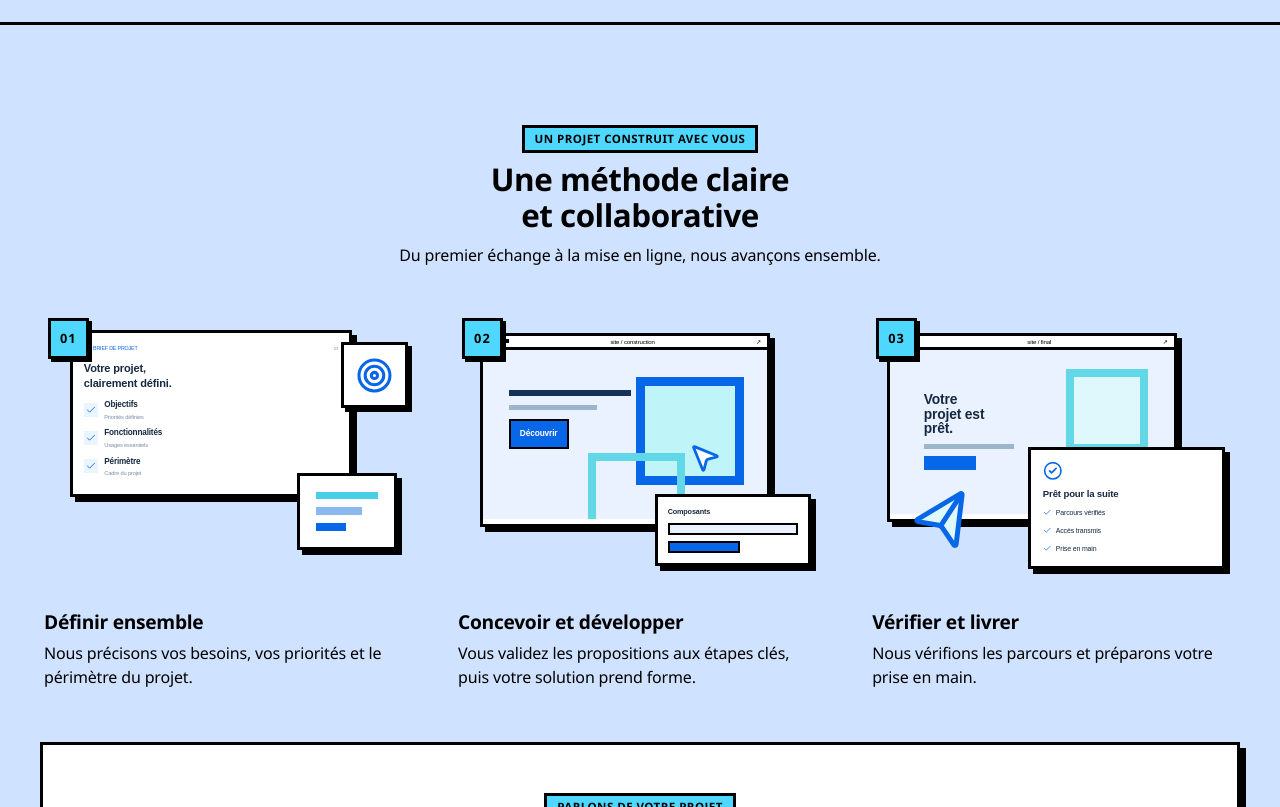
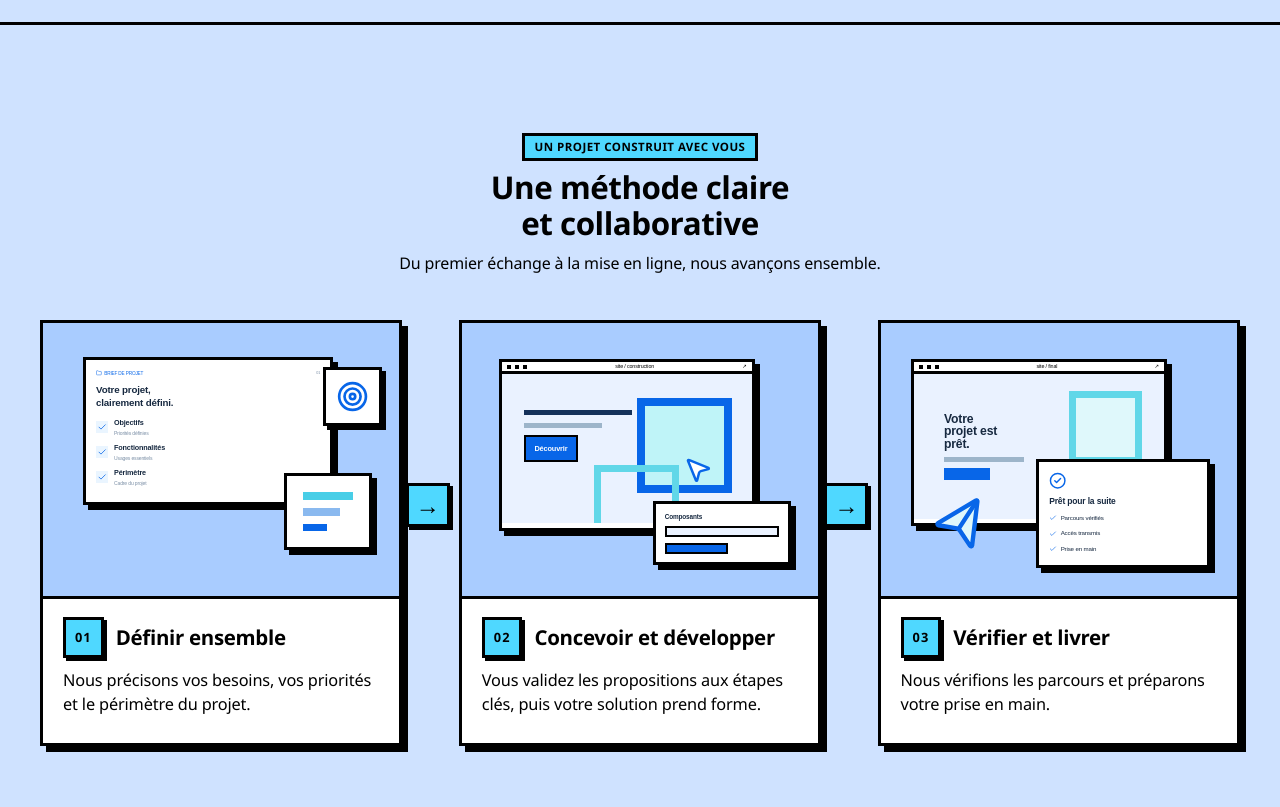
Before and after one commit to wiwi240/portfolio-, a React (Vite) app: page / in a window 1280 px wide. Shown: the part 2740-3547 px from the top of the page. Built offline with nearby package versions, Linux system fonts and the light colour scheme; a web font is replaced by a local one.

Commit message:
Home: method as bordered cards linked by arrows, contact as a full blue band with two actions
Co-Authored-By: Claude Sonnet 5.5 <noreply@anthropic.com>

```diff
--- a/src/components/home-page.css
+++ b/src/components/home-page.css
@@ -132,3 +132,11 @@ html.dark .illustration {
   .home-hero .home-actions { width: 100%; flex-direction: column; align-items: center; gap: 10px; margin-top: 24px; }
   .home-hero .home-actions .button { width: min(100%, 280px); }
 }
+
+/* Method card: visual on top, then number + title, then text. Contact: two actions side by side. */
+.home-method-head { display: flex; align-items: center; gap: 12px; }
+.home-method-head .home-step-number { position: static; flex: none; }
+.home-method-copy { padding: 16px 4px 0; }
+.home-contact-actions { display: flex; flex-wrap: wrap; justify-content: center; gap: 14px; margin-top: 28px; }
+.home-contact-actions .button { margin: 0; overflow-wrap: anywhere; }
+@media (max-width: 560px) { .home-contact-actions { flex-direction: column; align-items: stretch; } }
--- a/src/components/home-page.tsx
+++ b/src/components/home-page.tsx
@@ -1,5 +1,5 @@
 import { useEffect, useState } from 'react'
-import { ArrowRight, ArrowUpRight } from 'lucide-react'
+import { ArrowRight, ArrowUpRight, Mail } from 'lucide-react'
 import { contactEmail, type Language } from '@/data/portfolio-content'
 import type { PathId } from '@/data/project-configurator'
 import { guidePanels, type GuideAnswer } from '@/data/home-guide'
@@ -146,8 +146,8 @@ export function HomePage({ language }: { language: Language }) {
         <HomeProjects language={language} />
       </StackScene>
       <StackScene id="methode" tone="surface" className="home-converge">
-        <section className="stack-scene-inner home-section home-method" aria-labelledby="method-title"><div className="home-section-heading home-section-heading--centered"><Eyebrow>{t.methodLabel}</Eyebrow><h2 id="method-title">{t.methodTitle}</h2><p>{t.methodIntro}</p></div><div className="home-method-grid">{t.steps.map(([title, description], i) => <article className="home-method-card" key={title}><span className="home-step-number">0{i + 1}</span><MethodScene step={i} language={language} /><div className="home-method-copy"><h3>{title}</h3><p>{description}</p></div></article>)}</div></section>
-        <section className="stack-scene-inner home-section home-contact-panel" aria-labelledby="contact-title"><Eyebrow>{t.contactLabel}</Eyebrow><h2 id="contact-title">{t.contactTitle}</h2><p>{t.contactLead}</p><a className="button button-primary" href="#votre-projet">{t.projectContact}<ArrowUpRight aria-hidden="true" /></a><a className="home-contact-email" href={'mailto:' + contactEmail}>{contactEmail}</a></section>
+        <section className="stack-scene-inner home-section home-method" aria-labelledby="method-title"><div className="home-section-heading home-section-heading--centered"><Eyebrow>{t.methodLabel}</Eyebrow><h2 id="method-title">{t.methodTitle}</h2><p>{t.methodIntro}</p></div><div className="home-method-grid">{t.steps.map(([title, description], i) => <article className="home-method-card" key={title}><div className="home-method-visual"><MethodScene step={i} language={language} /></div><div className="home-method-copy"><div className="home-method-head"><span className="home-step-number">0{i + 1}</span><h3>{title}</h3></div><p>{description}</p></div></article>)}</div></section>
+        <section className="stack-scene-inner home-section home-contact-panel" aria-labelledby="contact-title"><Eyebrow>{t.contactLabel}</Eyebrow><h2 id="contact-title">{t.contactTitle}</h2><p>{t.contactLead}</p><div className="home-contact-actions"><a className="button button-primary" href="#votre-projet">{t.projectContact}<ArrowUpRight aria-hidden="true" /></a><a className="button button-outline home-contact-mail" href={'mailto:' + contactEmail}><Mail aria-hidden="true" />{contactEmail}</a></div></section>
       </StackScene>
     </ScrollStack>
   </div>
--- a/src/neobrutalism.css
+++ b/src/neobrutalism.css
@@ -314,3 +314,78 @@ html.dark .illustration {
 html.dark .desktop-nav a[aria-current="page"]::after { background: var(--accent-cyan); }
 html.dark .mobile-nav a[aria-current="page"] { color: var(--accent-cyan); }
 html.dark .tl-stem { background: #000; }
+
+
+/* ---------- Home: method cards and contact band ---------- */
+.home-converge .home-method { padding-block: 8px 0; }
+.home-method-grid { gap: clamp(36px, 4.4vw, 64px) !important; margin-top: 44px !important; }
+.home-method-card {
+  border: var(--nb-border);
+  background: var(--surface);
+  box-shadow: var(--nb-shadow);
+  transition: transform var(--dur-fast) var(--ease), box-shadow var(--dur-fast) var(--ease);
+}
+.home-method-card:hover { transform: translate(-2px, -2px); box-shadow: 8px 8px 0 var(--nb-line); }
+.home-method-visual { padding: 14px; border-bottom: var(--nb-border); background: var(--tint); }
+.home-method-visual .illustration { margin: 0; }
+.home-method-copy { padding: 18px 20px 22px !important; }
+.home-method-head h3 { font-size: clamp(1.2rem, 1.6vw, 1.5rem) !important; }
+.home-method-copy p { min-height: 0 !important; margin-top: 10px !important; color: var(--fg) !important; font-weight: 500; font-size: 1.02rem; max-width: none !important; }
+.home-step-number { position: static !important; box-shadow: 3px 3px 0 var(--nb-line); }
+
+/* Arrows between the steps (desktop), pointing down on small screens */
+@media (min-width: 901px) {
+  .home-method-card:not(:last-child)::after {
+    content: '→';
+    position: absolute;
+    z-index: 4;
+    top: 38%;
+    right: calc(clamp(36px, 4.4vw, 64px) / -2 - 22px);
+    display: grid;
+    place-items: center;
+    width: 44px;
+    height: 44px;
+    border: var(--nb-border);
+    background: var(--accent-cyan);
+    color: #000;
+    font-size: 1.5rem;
+    font-weight: 900;
+    box-shadow: 3px 3px 0 var(--nb-line);
+  }
+}
+@media (max-width: 900px) {
+  .home-method-card:not(:last-child)::after {
+    content: '↓';
+    position: absolute;
+    left: 50%;
+    bottom: calc(clamp(34px, 6vw, 34px) / -2 - 22px);
+    display: grid;
+    place-items: center;
+    width: 44px;
+    height: 44px;
+    transform: translateX(-50%);
+    border: var(--nb-border);
+    background: var(--accent-cyan);
+    color: #000;
+    font-size: 1.5rem;
+    font-weight: 900;
+    box-shadow: 3px 3px 0 var(--nb-line);
+    z-index: 4;
+  }
+}
+
+/* Contact: a full blue band with a very large title and two actions */
+.home-converge .home-contact-panel {
+  margin-top: 72px;
+  padding: clamp(36px, 5vw, 64px) clamp(20px, 4vw, 56px) !important;
+  border: var(--nb-border) !important;
+  background: var(--accent-fill) !important;
+  box-shadow: 8px 8px 0 var(--nb-line) !important;
+}
+.home-contact-panel h2 { max-width: 16ch !important; color: #fff; font-size: clamp(2.4rem, 5.4vw, 4.6rem) !important; font-weight: 900; line-height: 1.02; }
+.home-contact-panel > p { color: #fff !important; font-weight: 600; font-size: clamp(1.05rem, 1.5vw, 1.3rem) !important; }
+.home-contact-panel .eyebrow { background: var(--accent-cyan); }
+.home-contact-panel .button-primary { background: var(--accent-cyan) !important; color: #000 !important; }
+.home-contact-panel .button-outline { background: #fff !important; color: #000 !important; }
+.home-contact-panel .button { min-height: 54px; font-size: 1rem; }
+html.dark .home-converge .home-contact-panel { background: #2a55e8 !important; }
```
